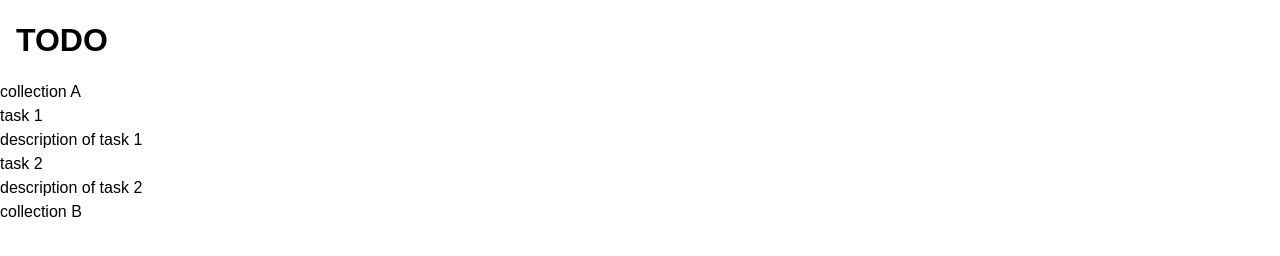
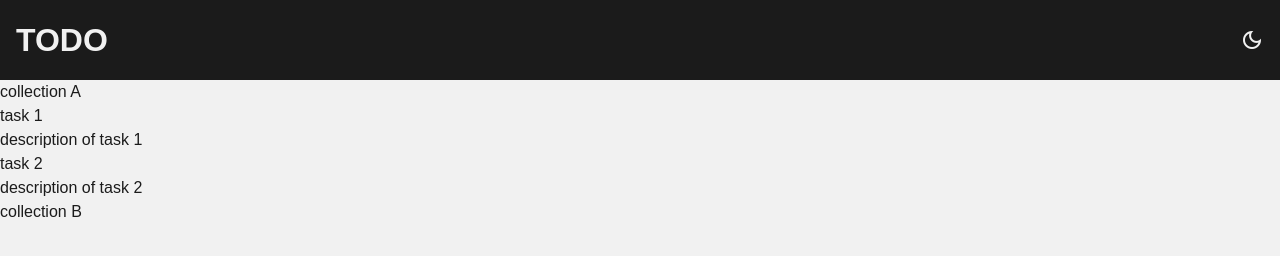
Before and after one commit to nishantHolla/webTodo, a website built with webpack: page source/template.html in a window 1280 px wide. Built offline with nearby package versions, Linux system fonts and the light colour scheme.

Commit message:
Add theme switcher

```diff
--- a/source/main.js
+++ b/source/main.js
@@ -7,4 +7,6 @@ TodoManager.addCollection('collection A')
 TodoManager.addTodo('task 1', 'description of task 1', 0)
 TodoManager.addCollection('collection B')
 TodoManager.addTodo('task 2', 'description of task 2', 0)
+
+UiManager.makeThemeSwitcher()
 UiManager.makeUi(TodoManager.getDataBase())
--- a/source/scripts/uiManager.js
+++ b/source/scripts/uiManager.js
@@ -1,5 +1,29 @@
 
 const UiManager = new class {
+
+    makeThemeSwitcher() {
+        const DOM_ROOT = document.querySelector('html')
+        DOM_ROOT.dataset.theme = 'light'
+
+        const DOM_HEADER = document.querySelector('header')
+        const THEME_ICON = document.createElement('span')
+        THEME_ICON.classList.add('material-symbols-outlined', 'theme-icon', 'pointer', 'flex-center')
+        THEME_ICON.innerText = 'dark_mode'
+
+        THEME_ICON.addEventListener('click', () => {
+            if (THEME_ICON.innerText == 'dark_mode') {
+                THEME_ICON.innerText = 'light_mode'
+                DOM_ROOT.dataset.theme = 'dark'
+            }
+
+            else {
+                THEME_ICON.innerText = 'dark_mode'
+                DOM_ROOT.dataset.theme = 'light'
+            }
+        })
+
+        DOM_HEADER.appendChild(THEME_ICON)
+    }
 
     makeTodo(todo, DOM_TARGET) {
         const DOM_TODO_CONTAINER = document.createElement('div')
--- a/source/styles/colors.css
+++ b/source/styles/colors.css
@@ -26,3 +26,10 @@
     --header-fg: var(--color-black);
 
 }
+
+* {
+    --trainstion-time: 0.3s;
+
+    transition: color var(--trainstion-time),
+                background var(--trainstion-time)
+}
```
